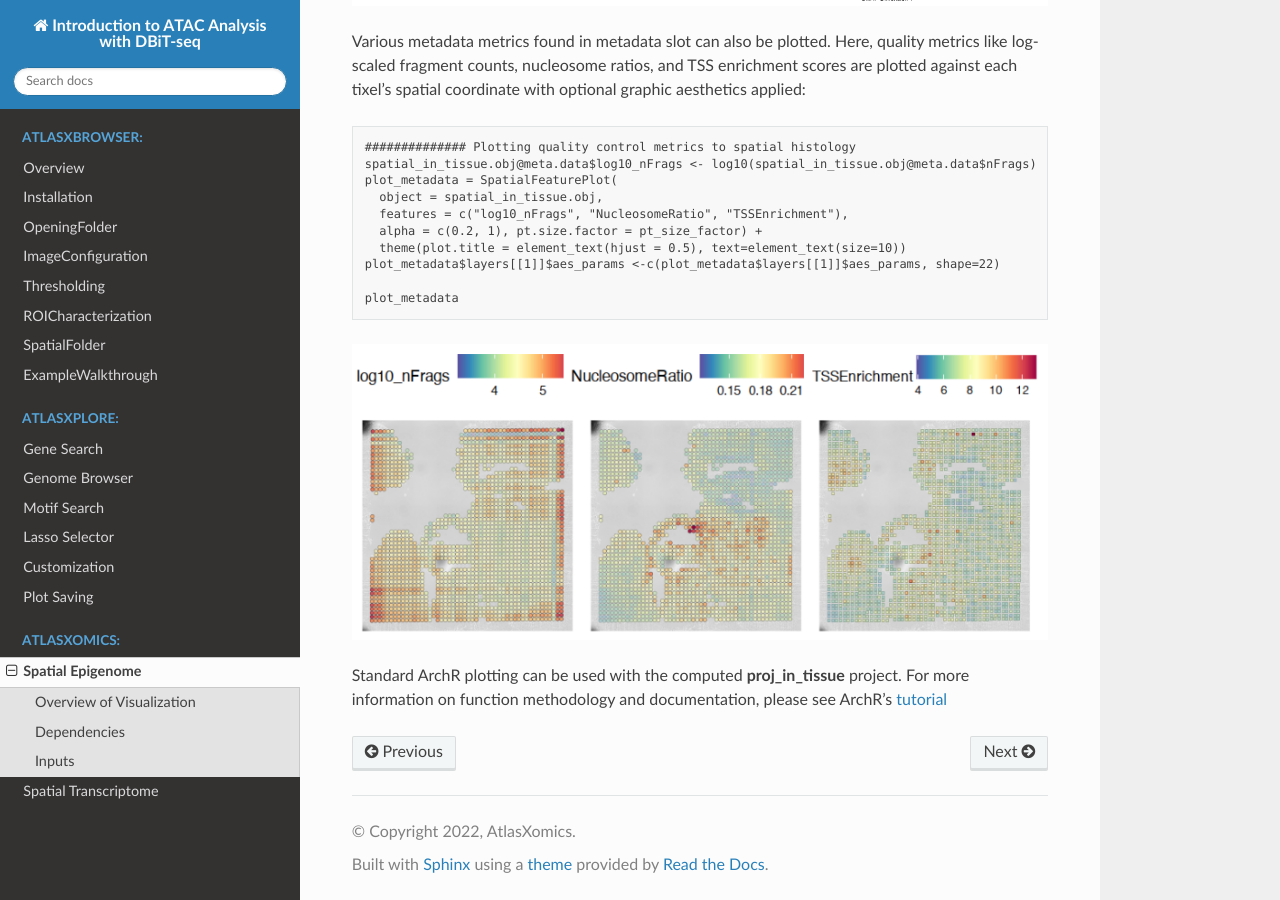
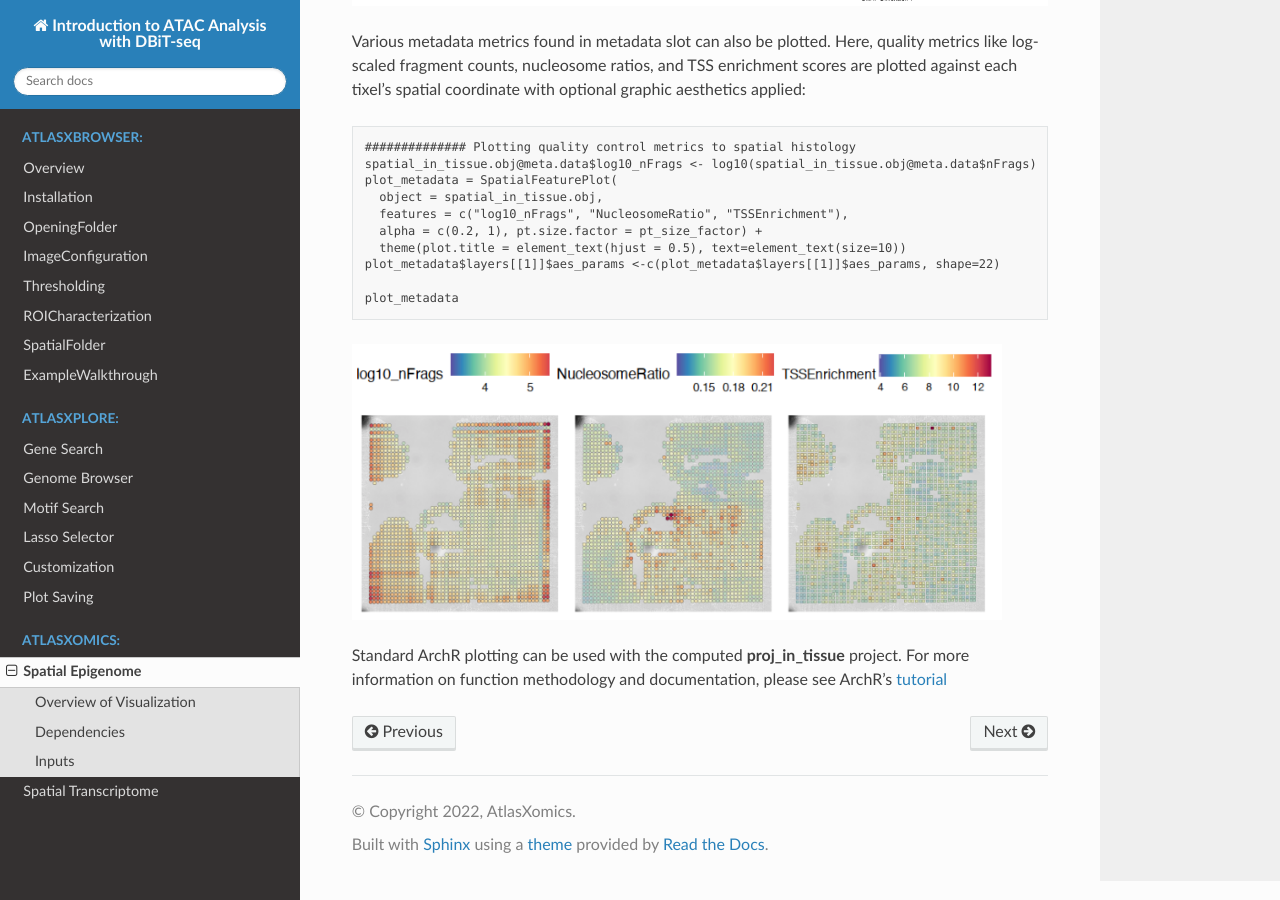
Before and after one commit to atlasxomics/AtlasXpipeline_docs, a Sphinx documentation site: the page built from docs/SpatialEpigenome.rst, in a window 1280 px wide and 900 px high, scrolled down 5198 px. Built offline with Sphinx 7.4.7 and the Read the Docs theme 2.0.0, drawn with Linux system fonts in a browser that asks for light colours.

Commit message:
Update SpatialEpigenome.rst
Updated metadata fig sizing

```diff
--- a/docs/SpatialEpigenome.rst
+++ b/docs/SpatialEpigenome.rst
@@ -255,7 +255,7 @@ Various metadata metrics found in metadata slot can also be plotted. Here, quali
    plot_metadata
 
 .. image:: ./images/metadata_hist.png
-  :width: 800
+  :width: 650
   :alt: Plots displaying quality control metrics on histology
 Standard ArchR plotting can be used with the computed **proj_in_tissue** project. For more information on
 function methodology and documentation, please see ArchR's `tutorial  <https://www.archrproject.com/bookdown/index.html>`_
```
